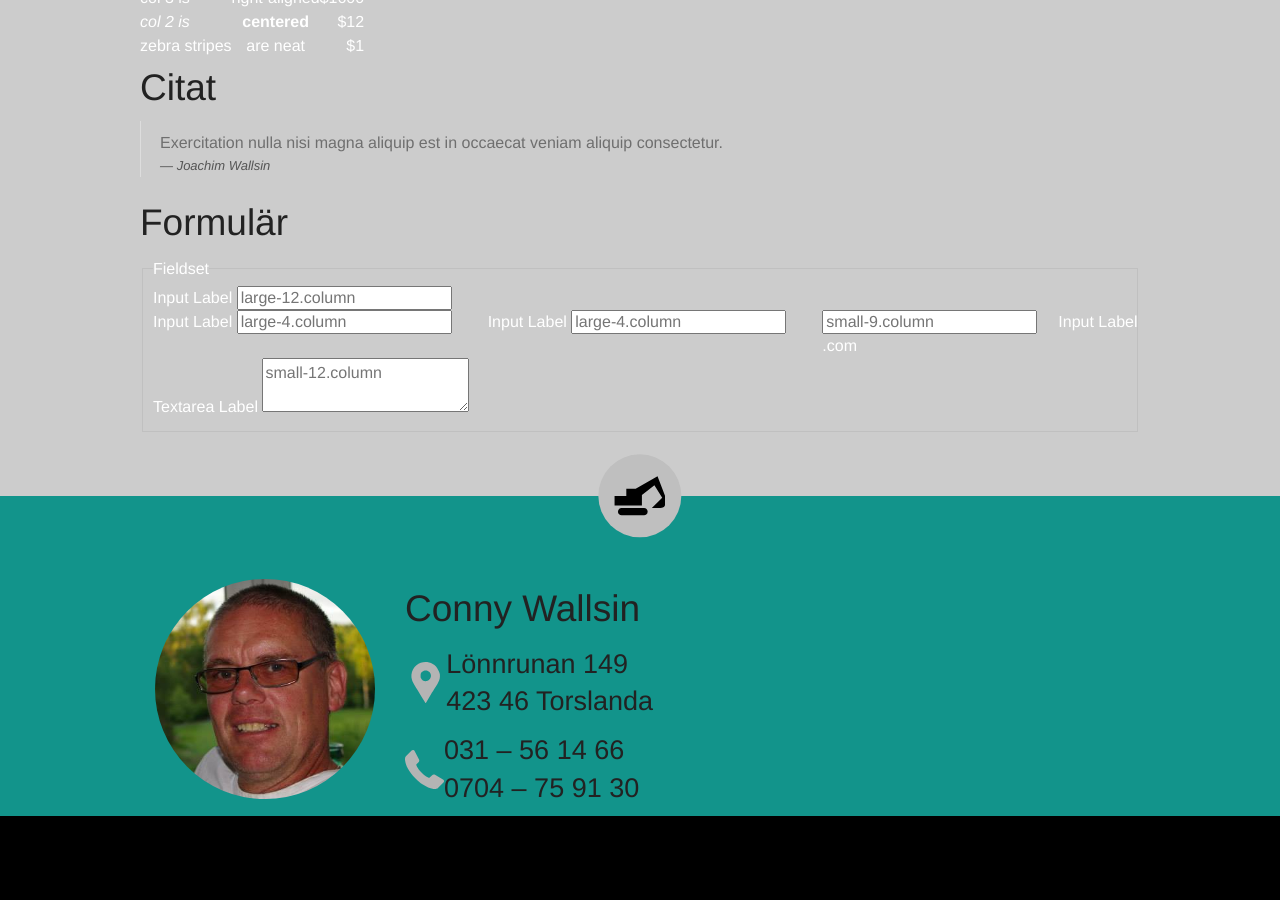
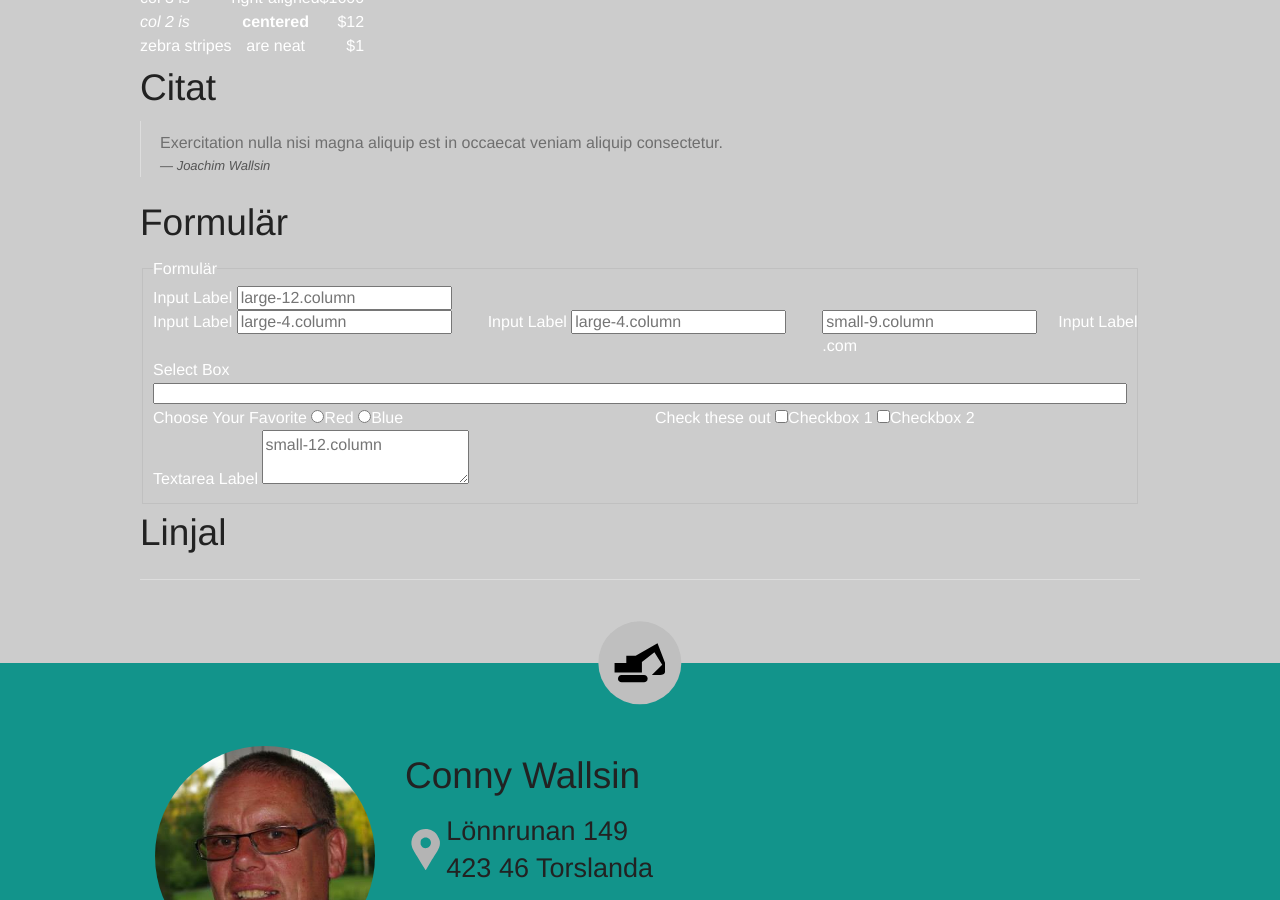
Before and after one commit to CalvinMcGee/wallsin.se, a Jekyll site: the page built from kitchen-sink.md, in a window 1280 px wide and 900 px high, scrolled down 1392 px. Built offline with Jekyll 4.4.1, drawn with Linux system fonts in a browser that asks for light colours; before the commit the page ends 2208 px from its top, so only the background shows below that.

Commit message:
Uppdaterar formulärdelen.

```diff
--- a/kitchen-sink.md
+++ b/kitchen-sink.md
@@ -75,24 +75,27 @@ alert(s);
 
 <form>
   <fieldset>
-    <legend>Fieldset</legend>
+    <legend>Formulär</legend>
     <div class="row">
       <div class="large-12 column">
-        <label>Input Label</label>
-        <input type="text" placeholder="large-12.column" />
+        <label>Input Label
+          <input type="text" placeholder="large-12.column" />
+        </label>
       </div>
     </div>
     <div class="row">
       <div class="large-4 column">
-        <label>Input Label</label>
-        <input type="text" placeholder="large-4.column" />
+        <label>Input Label
+          <input type="text" placeholder="large-4.column" />
+        </label>
       </div>
       <div class="large-4 column">
-        <label>Input Label</label>
-        <input type="text" placeholder="large-4.column" />
+        <label>Input Label
+          <input type="text" placeholder="large-4.column" />
+        </label>
       </div>
       <div class="large-4 column">
-        <div class="row">
+        <div class="row collapse">
           <label>Input Label</label>
           <div class="small-9 column">
             <input type="text" placeholder="small-9.column" />
@@ -105,9 +108,38 @@ alert(s);
     </div>
     <div class="row">
       <div class="large-12 column">
-        <label>Textarea Label</label>
-        <textarea placeholder="small-12.column"></textarea>
+        <label>Select Box
+          <select>
+            <option value="husker">Husker</option>
+            <option value="starbuck">Starbuck</option>
+            <option value="hotdog">Hot Dog</option>
+            <option value="apollo">Apollo</option>
+          </select>
+        </label>
+      </div>
+    </div>
+    <div class="row">
+      <div class="large-6 column">
+        <label>Choose Your Favorite</label>
+        <input type="radio" name="pokemon" value="Red" id="pokemonRed"><label for="pokemonRed">Red</label>
+        <input type="radio" name="pokemon" value="Blue" id="pokemonBlue"><label for="pokemonBlue">Blue</label>
+      </div>
+      <div class="large-6 column">
+        <label>Check these out</label>
+        <input id="checkbox1" type="checkbox"><label for="checkbox1">Checkbox 1</label>
+        <input id="checkbox2" type="checkbox"><label for="checkbox2">Checkbox 2</label>
+      </div>
+    </div>
+    <div class="row">
+      <div class="large-12 column">
+        <label>Textarea Label
+          <textarea placeholder="small-12.column"></textarea>
+        </label>
       </div>
     </div>
   </fieldset>
 </form>
+
+## Linjal
+
+---
```
